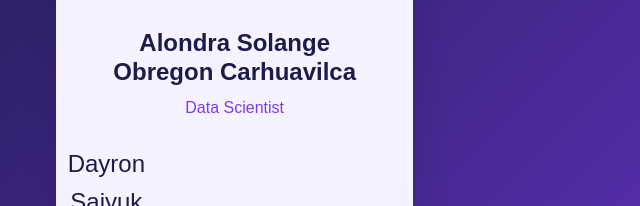
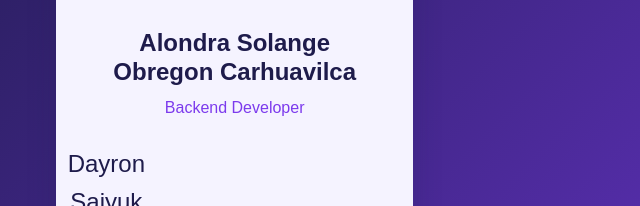
Before and after one commit to dayroncueva-ops/Hackaton0-Grupo-8, a plain HTML site: page index.html in a window 1280 px wide. Shown: the part 1669-1875 px from the top of the page, 0-640 px from the left. Drawn offline with Linux system fonts and the light colour scheme.

Commit message:
Feat: Agregar informacion Alondra

```diff
--- a/index.html
+++ b/index.html
@@ -149,7 +149,7 @@
                   <!-- Aquí tu nombre completo -->
                   <h3 class="team-card__name">Alondra Solange Obregon Carhuavilca</h3>
                   <!-- Aquí tu especialidad o rol -->
-                  <p class="team-card__role">Data Scientist</p>
+                  <p class="team-card__role">Backend Developer</p>
                   <div class="team-card__social">
                     <!-- Reemplaza # con tu URL de GitHub -->
                     <a
```
